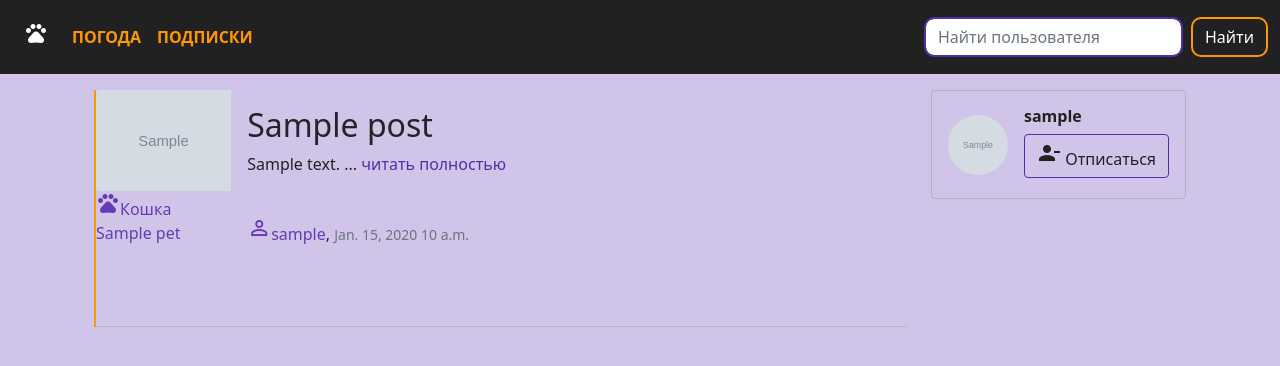
After one commit to Vladislav-Tymchuk/petsclub, a Django app: a page that uses mainPets/templates/navbar.html in a window 1280 px wide. The commit adds this page. Shown: the top 366 px of the page. Run offline with Django 4.2, Linux system fonts and the light colour scheme; a user stored in the database is signed in; tables that the repository leaves empty hold one stand-in row (values such as "Sample post"); grey boxes marked "Sample" are stand-in pictures.

Commit message:
Added subscriptions (not full) and some front-end updates

```diff
--- a/mainPets/templates/navbar.html
+++ b/mainPets/templates/navbar.html
@@ -7,14 +7,14 @@
             <i class="cart-icon material-icons">pets</i>
           </a>
           <ul class="nav col-12 col-lg-auto me-lg-auto mb-2 justify-content-center mb-md-0">
-            <li class="nav-item"><a class="nav-link px-2" style="color: #FF9800; font-weight: bold; text-transform: uppercase;" href="{% url 'weather-forecast' request.user.id %}">Погода</a>
+            <li class="nav-item"><a class="nav-link px-2" style="color: #FF9800; font-weight: bold; text-transform: uppercase;" href="{% url 'weather-forecast' request.user.username %}">Погода</a>
+            </li>
+            <li class="nav-item"><a class="nav-link px-2" style="color: #FF9800; font-weight: bold; text-transform: uppercase;" href="{% url 'subscriptions' request.user.username %}">Подписки</a>
             </li>
           </ul>
         </div>
       </nav>
-      <button class="navbar-toggler" type="button" data-bs-toggle="collapse" data-bs-target="#navbarSupportedContent" aria-controls="navbarSupportedContent" aria-expanded="false" aria-label="Toggle navigation">
-        <span class="navbar-toggler-icon"></span>
-      </button>
+
       <div class="collapse navbar-collapse" id="navbarSupportedContent">
             {% if request.user.is_authenticated %}
 
--- a/mainPets/templates/profile.html
+++ b/mainPets/templates/profile.html
@@ -1,7 +1,7 @@
 {% extends 'base.html' %}
 {% load static %}
 
-{% block title %} PET CLUB - социальная сеть для владельцев кошек и собак! {% endblock %}
+{% block title %} Профиль {{person.username}} {% endblock %}
 
 {% block content %}
 
--- /dev/null
+++ b/mainPets/templates/subscriptions.html
@@ -0,0 +1,64 @@
+{% extends 'base.html' %}
+{% load static %}
+
+{% block title %} PET CLUB - социальная сеть для владельцев кошек и собак! {% endblock %}
+
+{% block content %}
+
+<div class="container">
+    <div class="row mx-auto justify-content-around">
+        <div class="col-10 col-md-9 col-sm-12 col-lg-9">
+        {% for post in followedPosts %}
+            <div class="mt-3 mb-3" style="background-color: #D1C4E9; border-left: 2px #FF9800 solid;">
+                <div class="mb-3">
+                    <div class="row g-0 mb-5">
+                        <div class="col-md-2">
+                            {% if post.postPhoto %}
+                                <a href=""><img src="{{post.postPhoto.url}}" class="img-fluid rounded-start" alt=""></a><br>
+                            {% endif %}
+                            {% if post.postPet %}
+                                <p><a href="{{post.petProfile}}" style="text-decoration: none;"><span style="color: #673AB7;"><i class="cart-icon material-icons">pets</i>{{post.postPet.name}}</span></a></p>
+                            {% endif %}
+                            </div>
+                        <div class="col-md-8">
+                            <div class="card-body">
+                                <h2 class="featurette-heading">{{post.postTitle}}</h2>
+                                <p class="card-text" style="color: #212121">{{post.textToPreview}} ... <a style="color: #512DA8;" href="{{post.get_url }}">читать полностью</a></p><br>
+                                <p><a style="text-decoration: none;" href="{{post.authorProfile}}"><span style="color: #673AB7;"><i class="cart-icon material-icons">person_outline</i>{{post.postAuthor}}</span></a>,
+                                    <small style="color: #757575;" class="text-muted">{{post.postDatePublished}} {{post.postTimePublished}}</small> </p>
+                            </div>
+                        </div>
+                    </div>
+                    <hr style="color: #757575;"">
+                </div>
+            </div>
+        {% endfor %}
+        </div>
+        <div class="col-10 col-md-7 col-sm-12 col-lg-3">
+            {% for person in followedPersons %}
+            <div class="mt-3 mb-3" style="background-color: #D1C4E9;">
+                <div class="mb-3">
+                    <div class="row g-0 mb-5">
+                        <div class="card mb-1" style="background-color: #D1C4E9;">
+                            <div class="card-body">
+                                <div class="d-flex flex-start align-items-center">
+                                    <img class="rounded-circle shadow-1-strong me-3" src="{{person.avatar.url}}"
+                                        alt="avatar" width="60" height="60"/>
+                                    <div>
+                                        <h6 class="fw-bold mb-1" style="color: #212121;"><a style="color: #212121;" href="{% url 'profile' person.username %}">{{person.username}}</a>
+                                        </h6>
+                                        <a style="color: #212121;" class="unfollow-button mt-1 btn btn-outline-light mb-1" href="{% url 'unfollow-person' request.user.username person.username %}">
+                                            <i class="cart-icon material-icons">person_remove</i> Отписаться</a>
+                                    </div>
+                                </div>
+                            </div>
+                        </div>
+                    </div>
+                </div>
+            </div>
+        {% endfor %}
+        </div>
+    </div>
+</div>
+
+{% endblock %}
--- a/mainPets/urls.py
+++ b/mainPets/urls.py
@@ -10,6 +10,7 @@ urlpatterns = [
     path('<str:username>/posts/<slug:postSlug>/', views.fullPost, name='full-post'),
     path('<str:username>/create-post/', views.createPost, name='create-post'),
     path('<str:username>/edit-post/<slug:postSlug>', views.editPost, name='edit-post'),
+    path('<str:username>/subscriptions', views.subscriptionsView, name='subscriptions'),
     path('<str:username>/delete-post/<slug:postSlug>', views.deletePost, name='delete-post'),
     path('comment/<int:pk>/delete/', views.deleteComment, name='delete-comment'),
     path('weather-forecast/', include('weatherForecast.urls')),
--- a/mainPets/views.py
+++ b/mainPets/views.py
@@ -1,5 +1,4 @@
 from poplib import POP3_SSL_PORT
-import re
 from django.http import HttpResponseRedirect
 
 from django.urls import reverse
@@ -256,6 +255,28 @@ def editPost(request, username, postSlug):
     return render(request, 'edit-post.html', context)
 
 
+def subscriptionsView(request, username):
+
+    context = {}
+    person = CustomUser.objects.get(id = request.user.id)
+
+    followedRelations = Followers.objects.filter(followerPerson = person)
+    followedPersons = []
+
+    for followedRelation in followedRelations:
+        followedPersons.append(CustomUser.objects.get(id = followedRelation.followedPerson.id))
+
+    followedPosts = []
+    for followedPerson in followedPersons:
+        posts = Post.objects.filter(postAuthor = followedPerson)
+        for post in posts:
+            followedPosts.append(post)
+
+    context.update({'followedPosts': followedPosts})
+    context.update({'followedPersons': followedPersons})
+    return render(request, 'subscriptions.html', context)
+
+
 def deletePost(request, username, postSlug):
 
     post = Post.objects.get(postSlug = postSlug)
--- a/petsclubproject/static/base.css
+++ b/petsclubproject/static/base.css
@@ -279,15 +279,16 @@ body {
 	border: 2px solid #512DA8;
 }
 
-.profile-buttons a {
+.unfollow-button, .profile-buttons a {
 	border: 1px solid #512DA8;
 }
 
-.profile-buttons a:hover {
+.unfollow-button:hover, .profile-buttons a:hover {
 	border: 2px solid #FF9800;
 	background: none;
 	color: #FFFFFF;
 }
+
 
 .pet-profile {
 	background: #212121;
```
Also changed, not shown: mainPets/templates/full-post.html (+4 -4 lines), weatherForecast/templates/weather-main.html (+7 -14 lines).
